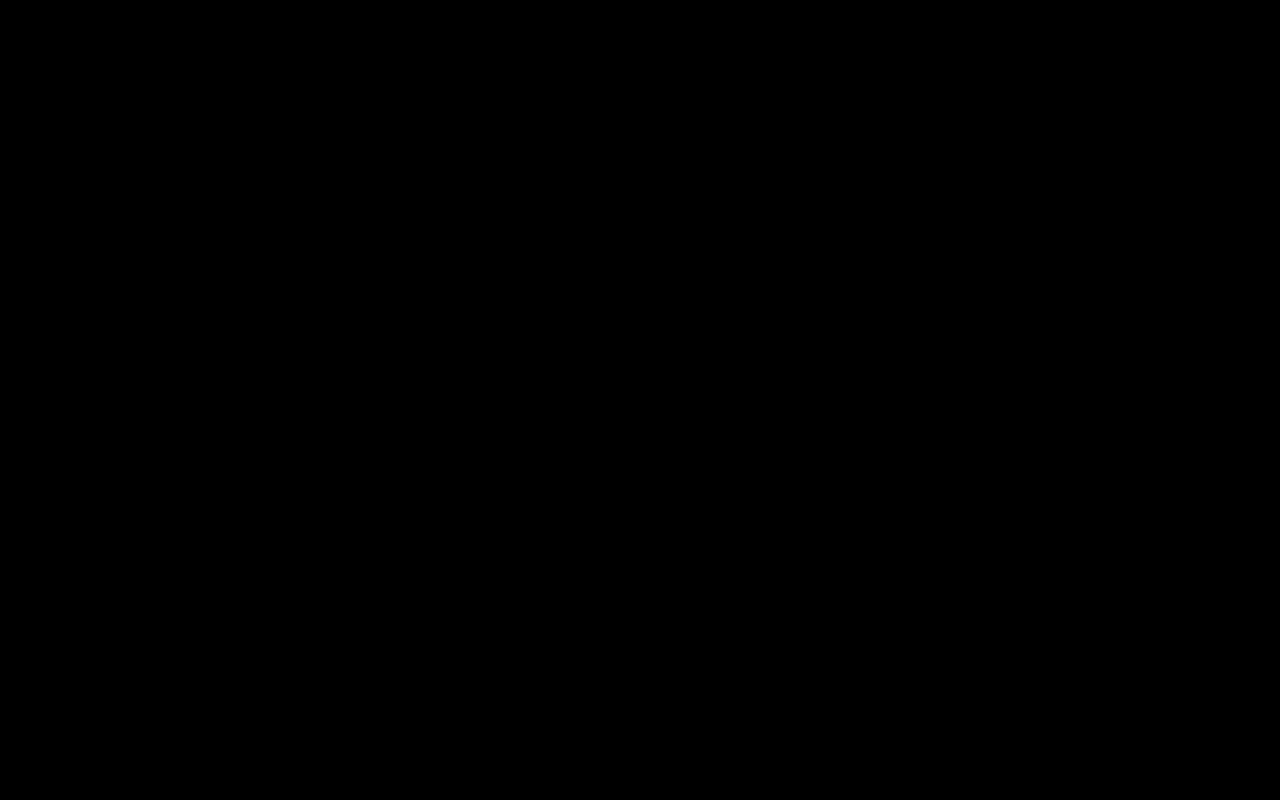
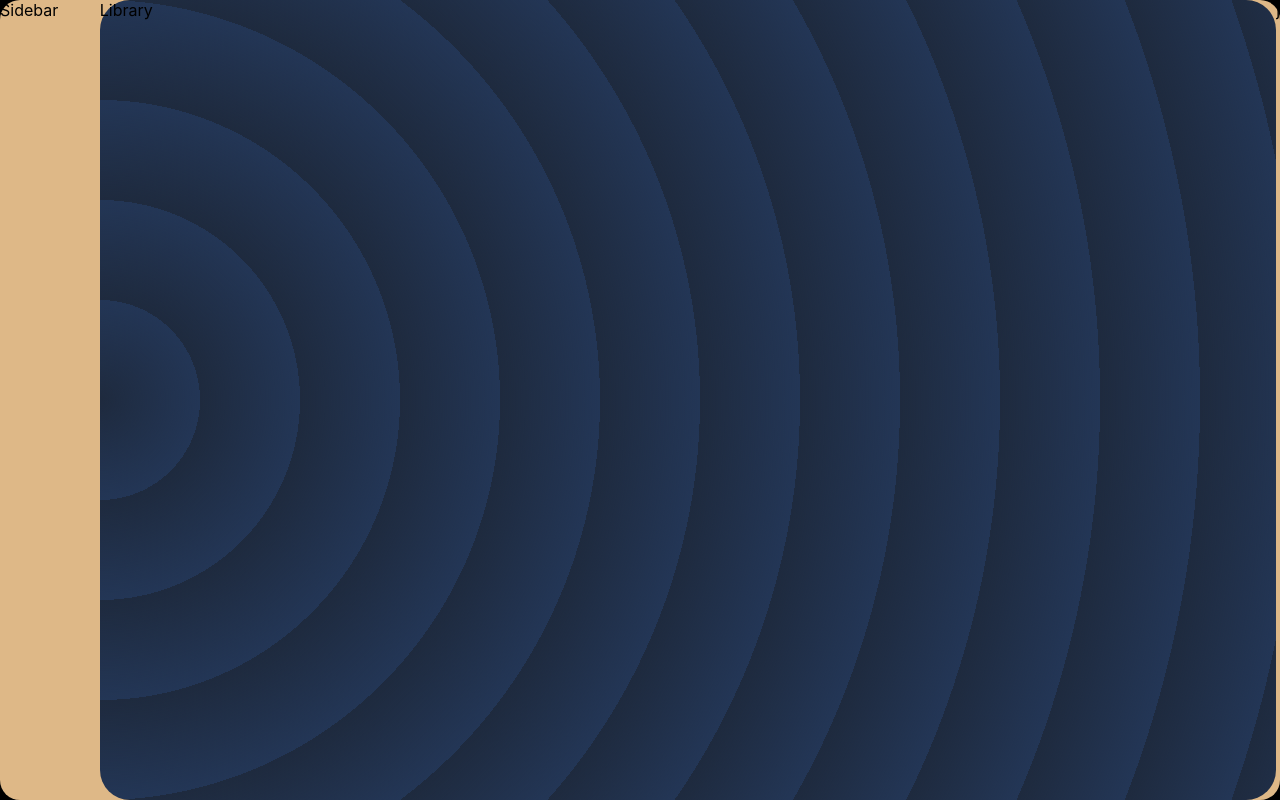
Before and after one commit to DMacharia/musiKE-app, a React (Create React App) app: page / in a window 1280 px wide. Built offline with nearby package versions, Linux system fonts and the light colour scheme.

Commit message:
created sidebar and styled

```diff
--- /dev/null
+++ b/src/components/sidebar/sidebar.css
@@ -0,0 +1,4 @@
+.sidebar-container {
+	width: 100px;
+	height: 100%;
+}
--- /dev/null
+++ b/src/components/sidebar/sidebar.js
@@ -0,0 +1,6 @@
+import React from "react";
+import "./sidebar.css";
+
+export default function Sidebar() {
+	return <div className="sidebar-container">Sidebar</div>;
+}
--- /dev/null
+++ b/src/displays/home/home.css
@@ -0,0 +1,7 @@
+.main-body {
+	height: 100vh;
+	width: 100vw;
+	background-color: burlywood;
+	border-radius: 20px;
+	display: flex;
+}
--- a/src/displays/home/home.js
+++ b/src/displays/home/home.js
@@ -1,15 +1,18 @@
 import React from "react";
 import { BrowserRouter as Router, Routes, Route } from "react-router-dom";
+import Sidebar from "../../components/sidebar/sidebar";
 import Favourites from "../favourites/favourites";
 import Feed from "../feed/feed";
 import Library from "../library/library";
 import Player from "../player/player";
 import Trending from "../trending/trending";
+import "./home.css"
 
 export default function Home() {
 	return (
 		<Router>
 			<div className="main-body">
+                <Sidebar/>
 				<Routes>
 					<Route path="/" element={<Library />} />
 					<Route path="/feed" element={<Feed />} />
@@ -17,7 +20,7 @@ export default function Home() {
 					<Route path="/player" element={<Player />} />
 					<Route path="/favourites" element={<Favourites />} />
 				</Routes>
-			</div>
+			j</div>
 		</Router>
 	);
 }
--- a/src/displays/library/library.js
+++ b/src/displays/library/library.js
@@ -1,7 +1,5 @@
-import React from 'react'
+import React from "react";
 
 export default function Library() {
-  return (
-    <div>Library</div>
-  )
+	return <div className="screen-container">Library</div>;
 }
--- /dev/null
+++ b/src/global/globalStyles.css
@@ -0,0 +1,14 @@
+.screen-container {
+	width: calc(100% - 100px);
+	height: 100%;
+	background-color: #1e2a3e;
+	border-radius: 30px;
+	background-color: #1e2a3e;
+	opacity: 1;
+	background-image: repeating-radial-gradient(
+			circle at center left,
+			transparent 0,
+			#233656 100px
+		),
+		repeating-linear-gradient(#1e2a3e55, #1e2a3e);
+}
--- a/src/index.css
+++ b/src/index.css
@@ -1,3 +1,4 @@
+@import url(./global/globalStyles.css);
 body {
 	margin: 0;
 	font-family: -apple-system, BlinkMacSystemFont, "Segoe UI", "Roboto", "Oxygen",
```
